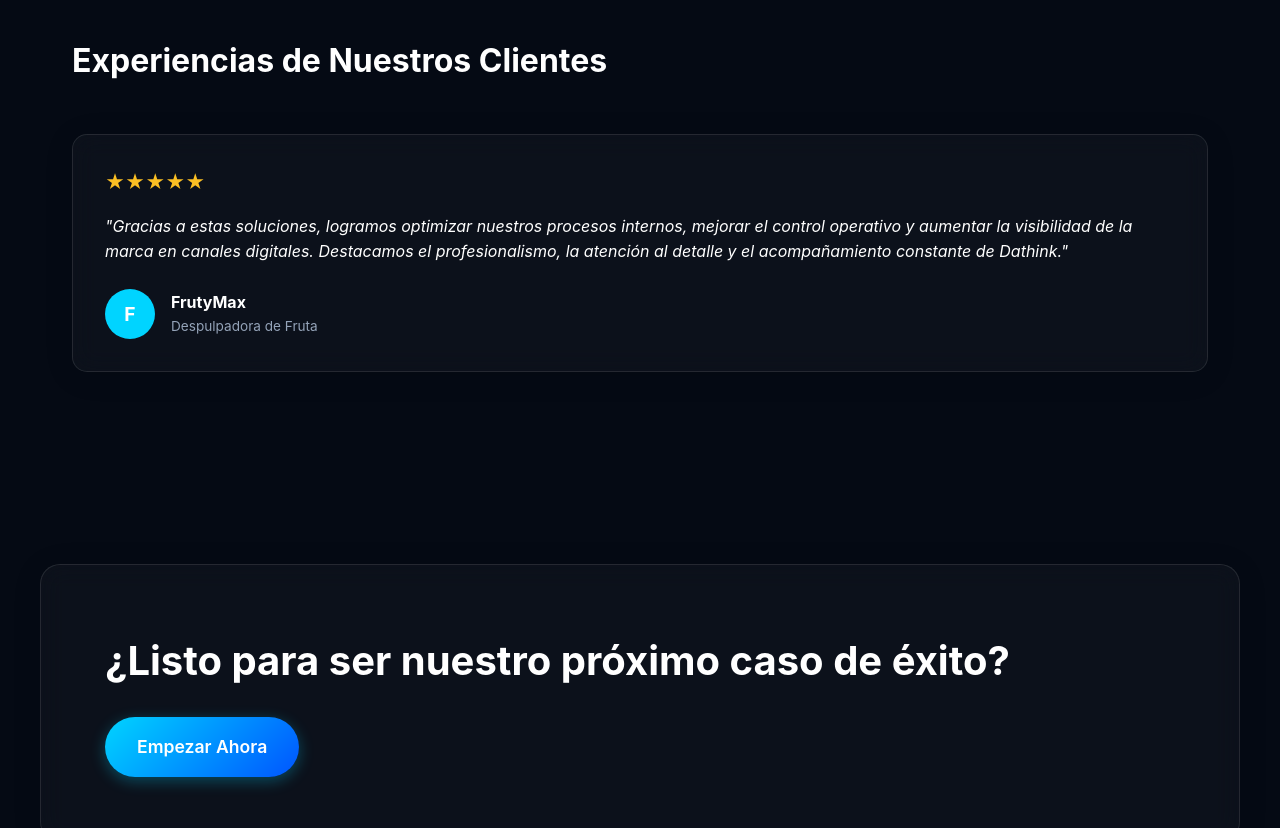
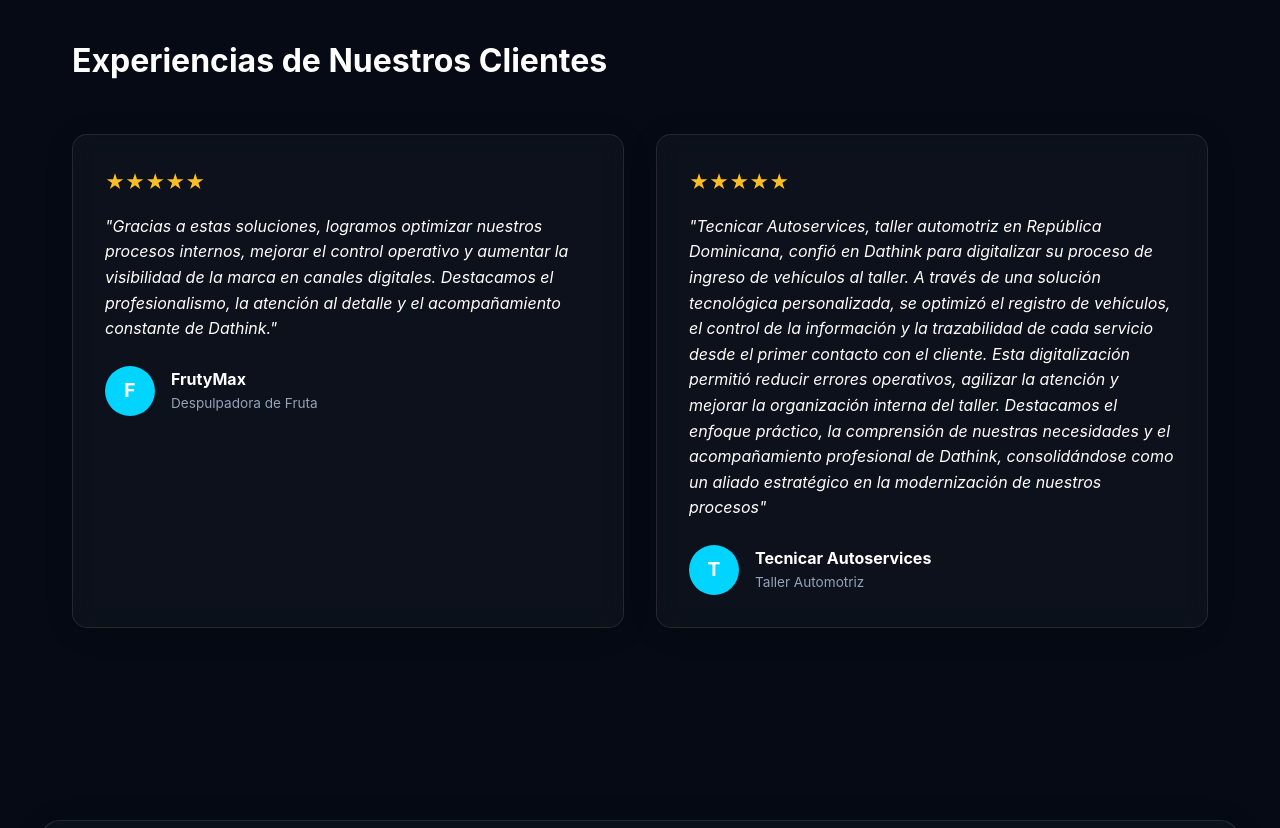
Before and after one commit to Nialmi01/dathink.com.co, a React (Vite) app: page /allies in a window 1280 px wide. Shown: the part 920-1748 px from the top of the page. Built offline with nearby package versions, Linux system fonts and the light colour scheme.

Commit message:
Add Tecnicar testimonial and logo

```diff
--- a/src/pages/Allies.jsx
+++ b/src/pages/Allies.jsx
@@ -1,10 +1,12 @@
 import { FaBuilding, FaAws, FaGoogle, FaMicrosoft, FaSlack } from 'react-icons/fa';
 import { motion } from 'framer-motion';
 import frutymaxLogo from '../assets/frutymax_logo.png';
+import tecnicarLogo from '../assets/tecnicar_logo.png';
 
 const Allies = () => {
     const partners = [
         { name: 'FrutyMax', icon: frutymaxLogo },
+        { name: 'Tecnicar Autoservices', icon: tecnicarLogo },
     ];
 
     const testimonials = [
@@ -12,6 +14,12 @@
             name: "FrutyMax",
             role: "Despulpadora de Fruta",
             text: "Gracias a estas soluciones, logramos optimizar nuestros procesos internos, mejorar el control operativo y aumentar la visibilidad de la marca en canales digitales. Destacamos el profesionalismo, la atención al detalle y el acompañamiento constante de Dathink.",
+            rating: 5
+        },
+        {
+            name: "Tecnicar Autoservices",
+            role: "Taller Automotriz",
+            text: "Tecnicar Autoservices, taller automotriz en República Dominicana, confió en Dathink para digitalizar su proceso de ingreso de vehículos al taller. A través de una solución tecnológica personalizada, se optimizó el registro de vehículos, el control de la información y la trazabilidad de cada servicio desde el primer contacto con el cliente.\n\nEsta digitalización permitió reducir errores operativos, agilizar la atención y mejorar la organización interna del taller. Destacamos el enfoque práctico, la comprensión de nuestras necesidades y el acompañamiento profesional de Dathink, consolidándose como un aliado estratégico en la modernización de nuestros procesos",
             rating: 5
         }
     ];
```
Also changed, not shown: src/assets/tecnicar_logo.png (added).
